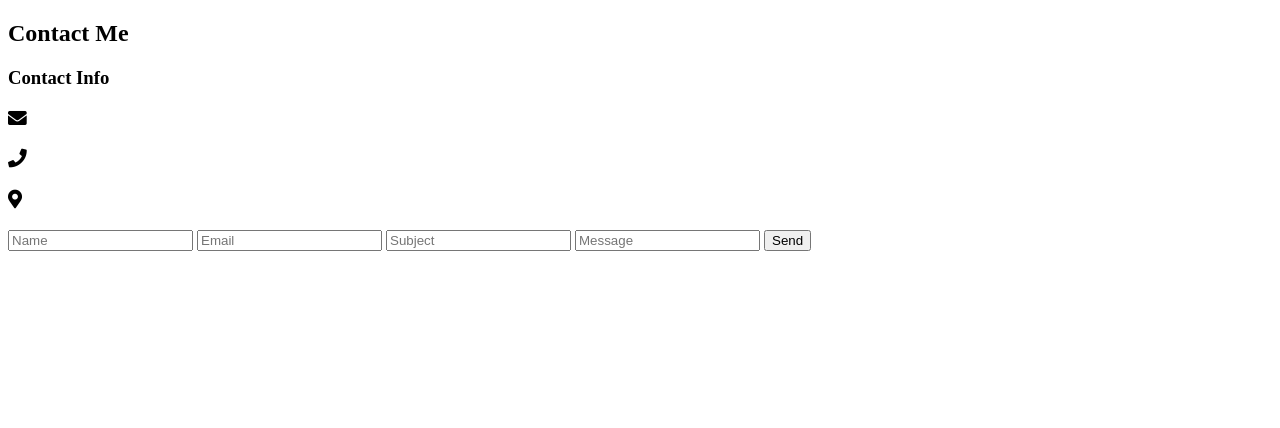
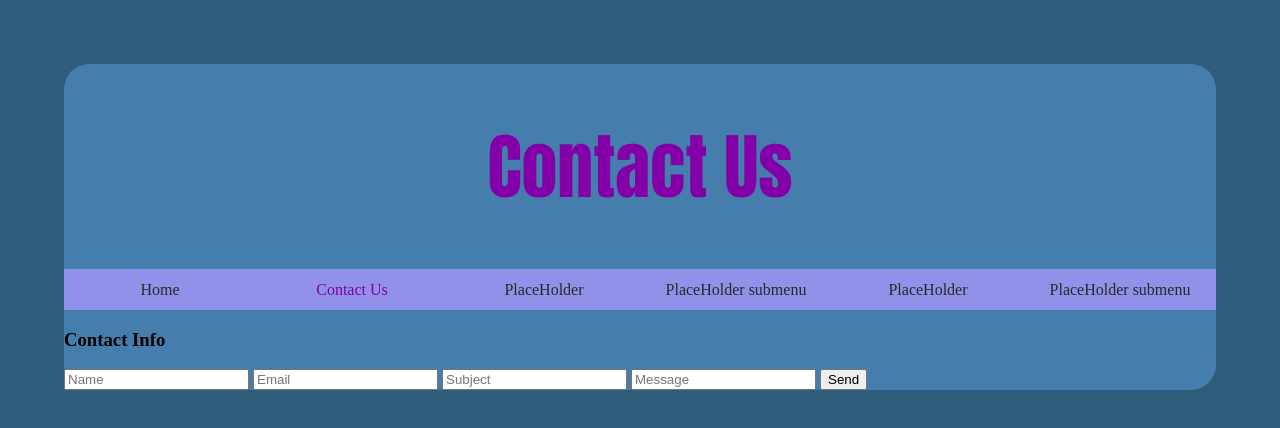
Before and after one commit to zachare/KippersKlippers, a website: page contactUs.html in a window 1280 px wide. Drawn offline with Linux system fonts and the light colour scheme.

Commit message:
fixed CSS display and navmenu issues
fixed CSS colors and navmenu non current and current class selectors. fixed flexbox alignment issues on landing page.
added working hyperlinks to contact page.

```diff
--- a/Main.css
+++ b/Main.css
@@ -1,13 +1,32 @@
-
+html{
+	background-color: #2D5D7B;
+}
 body {
-    background-color: red;
+	display: flex;
+	flex-direction: column;
+    background-color: #457EAC;
+	margin: 5%;
+	border-radius: 25px;
 }
 
-h1 {
-    color: green;
+/* class rules */
+.current{
+	color: #8300A8;
 }
-
-/* Class rules */
+.nonCurrent{
+	color: #292929;
+}
+/* Id rules */
+#title{
+	display: flex;
+	font-family: Impact, fantasy;
+	color: #8300A8;
+	font-size: 36px;
+	justify-content: center;
+}
+#landingContent{
+	padding: 5%;
+}
 #navMenu ul {
     display: flex;
     flex-direction: row;
@@ -55,10 +74,10 @@ float: none;
     display: block;
     padding: .7em 0;
     text-decoration: none;
-    background-color: aqua;
+    background-color: #9191E9;
 }
 
 
 #navMenu ul li a:hover, #navMenu ul li a:focus {
-    background-color: gray;
+    background-color: #C2AFF0;
 }
--- a/contactUs.html
+++ b/contactUs.html
@@ -4,13 +4,44 @@
 <head>
     <meta charset="utf-8" />
     <title></title>
-    <link rel="stylesheet" href="https://cdnjs.cloudflare.com/ajax/libs/font-awesome/5.15.2/css/all.min.css">
+    <link rel="stylesheet" href="./Main.css" >
 
 </head>
 <body>
+	<div id="title">
+	<h1>Contact Us</h1>
+	</div>
+    <nav id="navMenu">
+        <ul>
+            <!--class "current" notes that this is the current webpage. class "nonCurrent" are other webpages which the user is not currently on -->
+            <li><a class="nonCurrent" href="index.html">Home</a></li>
+            <li><a class="current" href="contactUs.html">Contact Us</a></li>
+            <li><a class="nonCurrent" href="">PlaceHolder</a></li>
+            <!-- Submenu 1-->
+            <li>
+                <a class="nonCurrent">PlaceHolder submenu</a>
+                <ul>
+                    <li><a class="nonCurrent" href="">PlaceHolder</a></li>
+                    <li><a class="nonCurrent" href="">PlaceHolder</a></li>
+                    <li><a class="nonCurrent" href="">PlaceHolder</a></li>
+                    <li><a class="nonCurrent" href="">PlaceHolder</a></li>
+                </ul>
+            </li>
+            <li><a class="nonCurrent" href="">PlaceHolder</a></li>
+            <!-- Submenu 2-->
+            <li>
+                <a class="nonCurrent" href="">PlaceHolder submenu</a>
+                <ul>
+                    <li><a class="nonCurrent" href="">PlaceHolder</a></li>
+                    <li><a class="nonCurrent" href="">PlaceHolder</a></li>
+                    <li><a class="nonCurrent" href="">PlaceHolder</a></li>
+                    <li><a class="nonCurrent" href="">PlaceHolder</a></li>
+                </ul>
+            </li>
+        </ul>
+    </nav>
  <section class="contact" id="Contact">
 
-<h1 class="heading"> <span>Contact</span> Me </h1>
 <div class="row">
 
 <div class="content">
```
Also changed, not shown: Index.html (+17 -2 lines).
